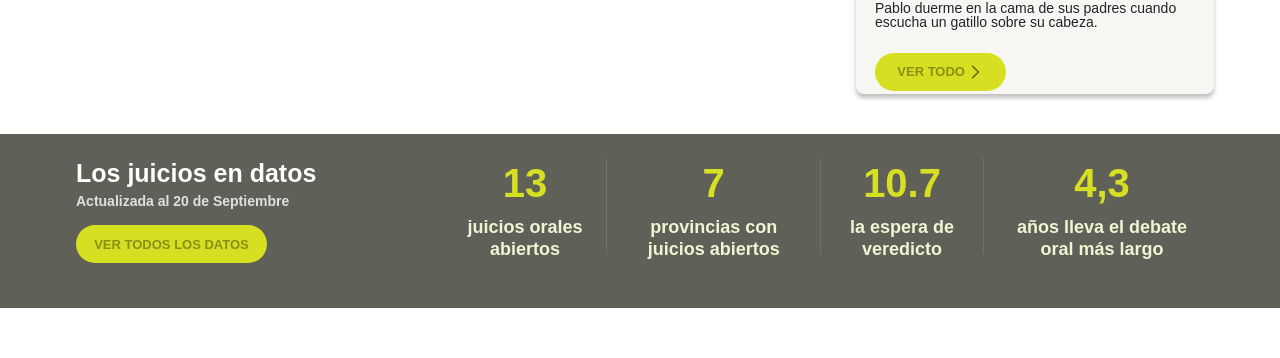
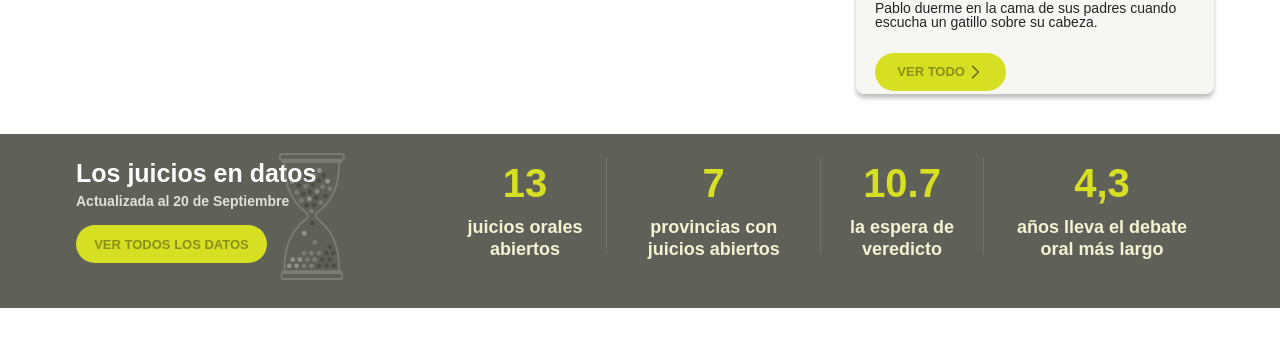
Before and after one commit to hartoy/lesa-prac, a plain HTML site: page index.html in a window 1280 px wide. Shown: the part 913-1271 px from the top of the page. Drawn offline with nearby package versions, Linux system fonts and the light colour scheme; no server answers; a web font is replaced by a local one.

Commit message:
added img in trial

```diff
--- a/index.html
+++ b/index.html
@@ -254,10 +254,11 @@
     <div class="trial">
       <div class="container pt-4 pb-4">
         <div class="row">
-          <div class="col-4">
+          <div class="col-4 position-relative">
             <p class="trial-title mb-1">Los juicios en datos</p>
             <p class="trial-sub mb-3">Actualizada al 20 de Septiembre</p>
             <button class="micro-button d-flex justify-content-center align-items-center">VER TODOS LOS DATOS</button>
+            <img class="reloj" src="/img/reloj.svg" alt="">
           </div>
           <div class="col-8 d-flex flex-row">
             <div>
--- a/sass/app.scss
+++ b/sass/app.scss
@@ -418,6 +418,7 @@ p {
   background-color: #5f6159;
   margin-bottom: 59px;
   font-family: $baseFont;
+  position: relative;
   & .trial-title {
     font-weight: 900;
     font-size: 25px;
@@ -473,6 +474,13 @@ p {
     opacity: 0.2;
     background-color: rgb(184, 186, 177);
     display: block;
+  }
+
+  .reloj{
+        position: absolute;
+        top: -5px;
+        left: 215px;
+        height:127px;
   }
 }
 
```
Also changed, not shown: css/app.css, img/reloj.svg (added).
